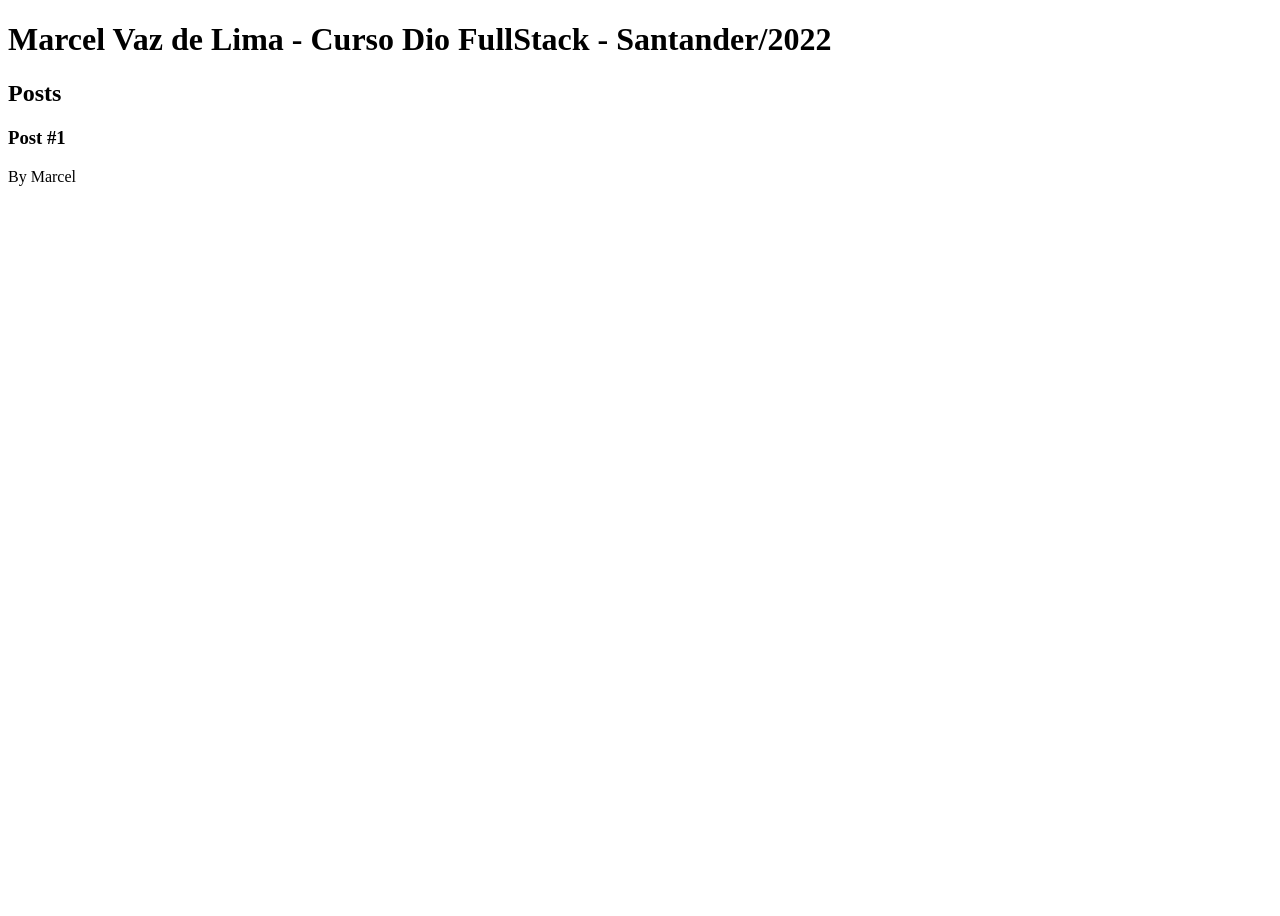
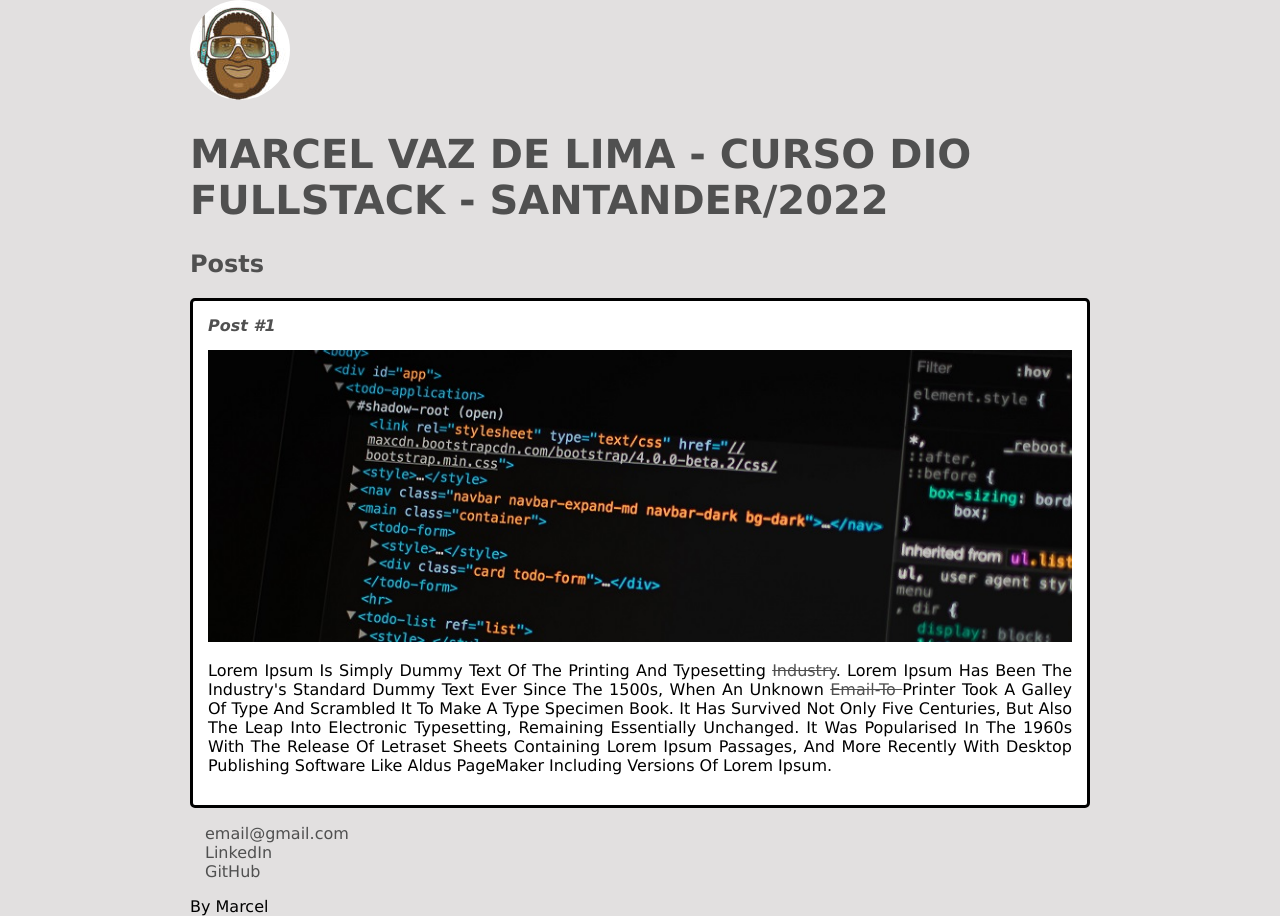
Before and after one commit to marcelvlima/Curso_Dio_FullSatack_Santander, a plain HTML site: page modulo-02-html-css-js/html5-css3/index.html in a window 1280 px wide. Before the commit the page ends 800 px from the top, so only its background shows below. Drawn offline with Linux system fonts and the light colour scheme.

Commit message:
Atualização e progresso do bootcamp Fullstack Dio/Santander - 05/06/2022

```diff
--- a/modulo-02-html-css-js/html5-css3/index.html
+++ b/modulo-02-html-css-js/html5-css3/index.html
@@ -3,21 +3,47 @@
     <head>
         <meta charset="utf-8">
         <title>Marcel Vaz de Lima</title>
+        <link rel="stylesheet" href="style.css">
     </head>
     <body>
         <header>
-            <h1>Marcel Vaz de Lima - Curso Dio FullStack - Santander/2022</h1>
+            <img src="foto_1.jpg" alt="Ilustração do rosto" class="foto">
+            <h1 id="title">Marcel Vaz de Lima - Curso Dio FullStack - Santander/2022</h1>
         </header>
         <section>
             <header>
-                <h2>Posts</h2>
+                <h2 class="subtitle">Posts</h2>
             </header>
-            <article>
+            <article class="post">
                 <header>
-                    <h3>Post #1</h3>
+                    <h3 class="post_title">Post #1</h3>
+                    <img src="foto_2.jpg" alt="Ilustração de fundo" class="post_image">
                 </header>
+                <p class="post_content">
+                    Lorem Ipsum is simply dummy text of the printing and typesetting <a href="https://www.lipsum.com/" target="_blank">industry</a>.
+                    Lorem Ipsum has been the industry's standard dummy text ever since the 1500s,
+                    when an unknown <a href="mailto:email@gmail.com"> email-to </a> printer took a galley of type and scrambled it to make a type
+                    specimen book. It has survived not only five centuries, but also the leap into
+                    electronic typesetting, remaining essentially unchanged. It was popularised in
+                    the 1960s with the release of Letraset sheets containing Lorem Ipsum passages,
+                    and more recently with desktop publishing software like Aldus PageMaker including
+                    versions of Lorem Ipsum.
+                </p>
             </article>
         </section>
-        <footer>By Marcel</footer>
+        <footer>
+            <ul class="contact_list">
+                <li>
+                    <a href="mailto: email@gmail.com">email@gmail.com</a>
+                </li>
+                <li>
+                    <a href="https://www.linkedin.com" target="_blank">LinkedIn</a>
+                </li>
+                <li>
+                    <a href="https://github.com" target="_blank">GitHub</a>
+                </li>
+            </ul>
+            By Marcel
+        </footer>
     </body>
 </html>
--- /dev/null
+++ b/modulo-02-html-css-js/html5-css3/style.css
@@ -0,0 +1,62 @@
+body{
+    background: #e2dfdff7;
+    font-family: Verdana;
+    max-width: 900px;
+    margin: auto;
+}
+
+
+.foto{
+    border-radius: 50px;
+}
+
+#title{
+    font-size: 40px;
+    text-transform: uppercase;
+}
+
+a{
+    text-decoration: line-through ;
+    color: #505050;
+}
+
+#title, .subtitle, .post_title {
+    color: #505050;
+}
+
+.post_title{
+    font-size: 16px;
+    font-style: italic;
+    margin:0;
+    margin-bottom: 15px;
+}
+
+.post{
+    background: #fff;
+    padding: 15px;
+    border: 3px solid #000;
+    margin-bottom: 15px;
+    border-radius: 5px;
+}
+
+.post_content{
+    margin: 0;
+    margin-bottom: 15px;
+    text-transform: capitalize;
+    text-align: justify ;
+}
+
+.post_image{
+    margin-bottom: 15px;
+    width: 100%;
+}
+
+.contact_list{
+    list-style-type: none;
+    padding: 0;
+    padding-left: 15px;
+}
+
+.contact_list li a {
+    text-decoration: none;
+}
```
Also changed, not shown: modulo-02-html-css-js/html5-css3/foto_1.jpg (added), modulo-02-html-css-js/html5-css3/foto_2.jpg (added), 1 other file.
